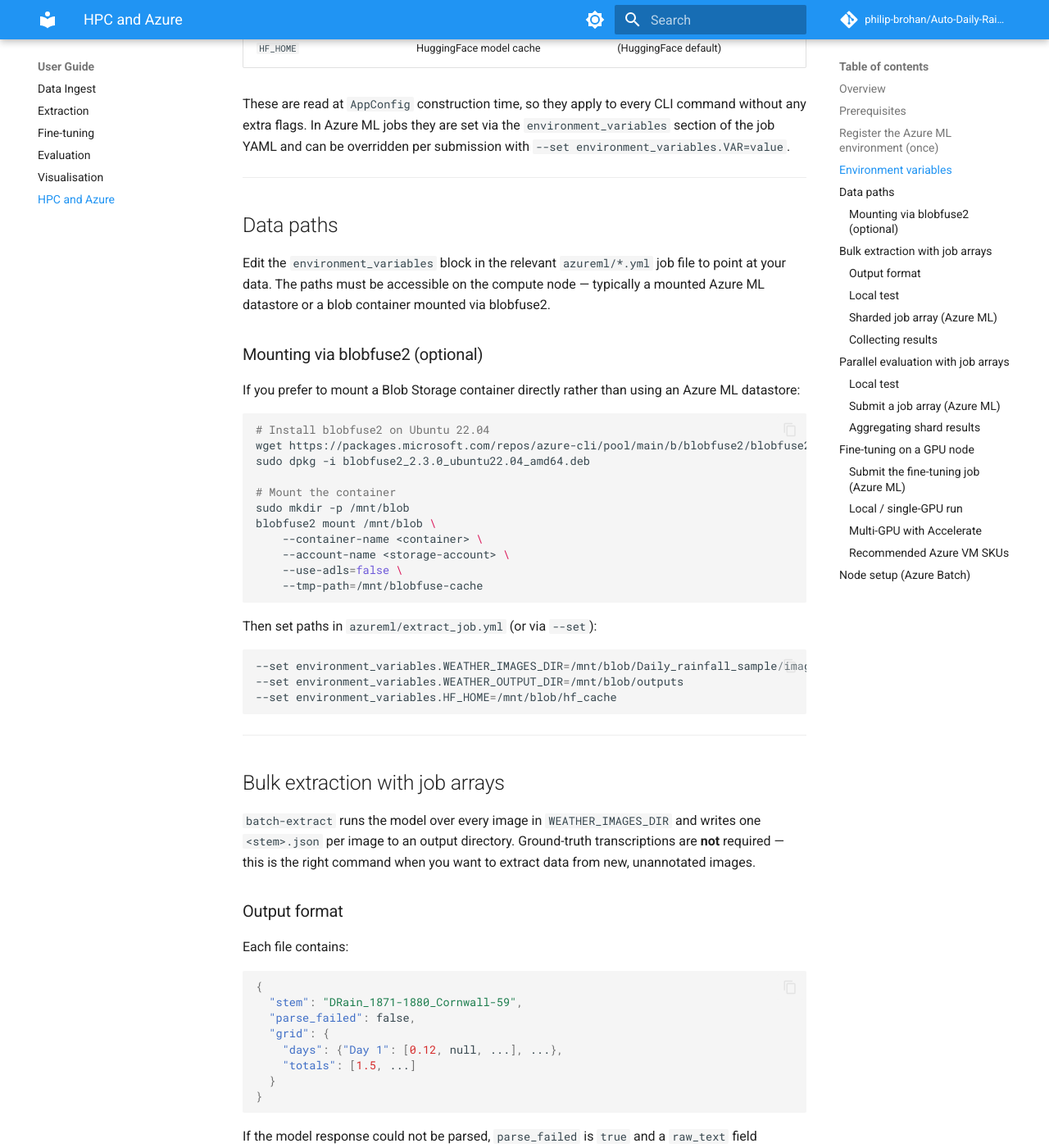
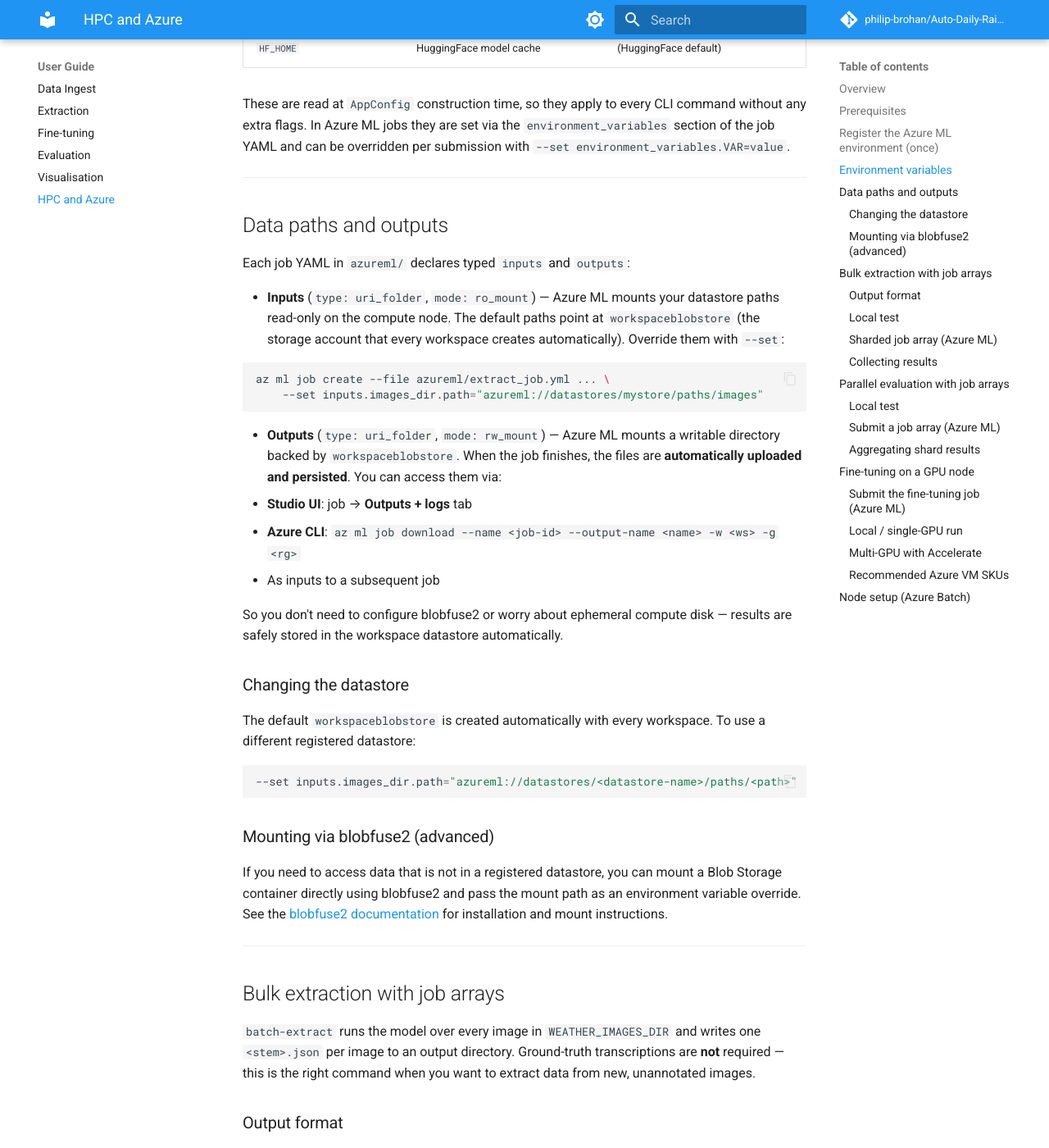
Before and after one commit to philip-brohan-mo/auto-daily-rainfall-mo, an MkDocs documentation site: the page built from docs/guide/hpc-azure.md, in a window 1280 px wide and 1400 px high, scrolled down 3102 px. Shown: the whole window at 82% size. Built offline with MkDocs 1.6.1 and Material for MkDocs 9.7.7, drawn with Linux system fonts in a browser that asks for light colours; comment, search, counter and statistics services are not loaded.

Commit message:
Use AML inputs/outputs in job YAMLs; persist results to workspace datastore
- extract_job.yml: images_dir input (ro_mount) + extractions output (rw_mount)
- evaluate_job.yml: images_dir + transcriptions_dir inputs + results output
- finetune_job.yml: both inputs + checkpoints output; pass all paths via
  inline env vars in command so ${{inputs/outputs.*}} are expanded by AML
- docs: replace blobfuse2 section with inputs/outputs explanation; clarify
  that outputs are automatically persisted and accessible via Studio UI or
  'az ml job download'

Co-authored-by: Copilot <223556219+Copilot@users.noreply.github.com>

````diff
--- a/docs/guide/hpc-azure.md
+++ b/docs/guide/hpc-azure.md
@@ -123,38 +123,47 @@ submission with `--set environment_variables.VAR=value`.
 
 ---
 
-## Data paths
+## Data paths and outputs
 
-Edit the `environment_variables` block in the relevant `azureml/*.yml` job file
-to point at your data.  The paths must be accessible on the compute node —
-typically a mounted Azure ML datastore or a blob container mounted via blobfuse2.
+Each job YAML in `azureml/` declares typed `inputs` and `outputs`:
 
-### Mounting via blobfuse2 (optional)
+- **Inputs** (`type: uri_folder`, `mode: ro_mount`) — Azure ML mounts your
+  datastore paths read-only on the compute node.  The default paths point at
+  `workspaceblobstore` (the storage account that every workspace creates
+  automatically).  Override them with `--set`:
 
-If you prefer to mount a Blob Storage container directly rather than using an
-Azure ML datastore:
+  ```bash
+  az ml job create --file azureml/extract_job.yml ... \
+      --set inputs.images_dir.path="azureml://datastores/mystore/paths/images"
+  ```
+
+- **Outputs** (`type: uri_folder`, `mode: rw_mount`) — Azure ML mounts a
+  writable directory backed by `workspaceblobstore`.  When the job finishes,
+  the files are **automatically uploaded and persisted**.  You can access them
+  via:
+  - **Studio UI**: job → **Outputs + logs** tab
+  - **Azure CLI**: `az ml job download --name <job-id> --output-name <name> -w <ws> -g <rg>`
+  - As inputs to a subsequent job
+
+So you don't need to configure blobfuse2 or worry about ephemeral compute disk
+— results are safely stored in the workspace datastore automatically.
+
+### Changing the datastore
+
+The default `workspaceblobstore` is created automatically with every workspace.
+To use a different registered datastore:
 
 ```bash
-# Install blobfuse2 on Ubuntu 22.04
-wget https://packages.microsoft.com/repos/azure-cli/pool/main/b/blobfuse2/blobfuse2_2.3.0_ubuntu22.04_amd64.deb
-sudo dpkg -i blobfuse2_2.3.0_ubuntu22.04_amd64.deb
-
-# Mount the container
-sudo mkdir -p /mnt/blob
-blobfuse2 mount /mnt/blob \
-    --container-name <container> \
-    --account-name <storage-account> \
-    --use-adls=false \
-    --tmp-path=/mnt/blobfuse-cache
+--set inputs.images_dir.path="azureml://datastores/<datastore-name>/paths/<path>"
 ```
 
-Then set paths in `azureml/extract_job.yml` (or via `--set`):
+### Mounting via blobfuse2 (advanced)
 
-```bash
---set environment_variables.WEATHER_IMAGES_DIR=/mnt/blob/Daily_rainfall_sample/images
---set environment_variables.WEATHER_OUTPUT_DIR=/mnt/blob/outputs
---set environment_variables.HF_HOME=/mnt/blob/hf_cache
-```
+If you need to access data that is not in a registered datastore, you can mount
+a Blob Storage container directly using blobfuse2 and pass the mount path as
+an environment variable override.  See the
+[blobfuse2 documentation](https://github.com/Azure/azure-storage-fuse) for
+installation and mount instructions.
 
 ---
 
````
Also changed, not shown: 3 other files.
